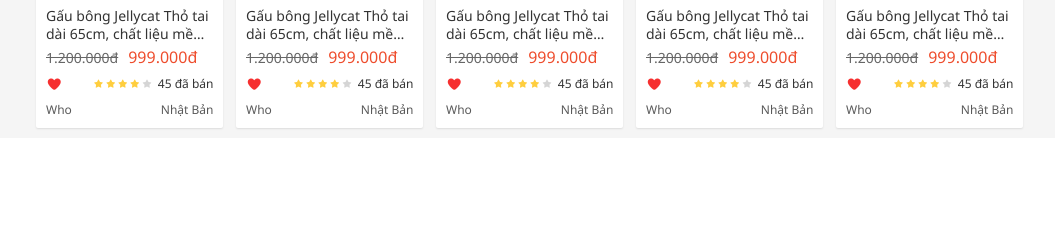
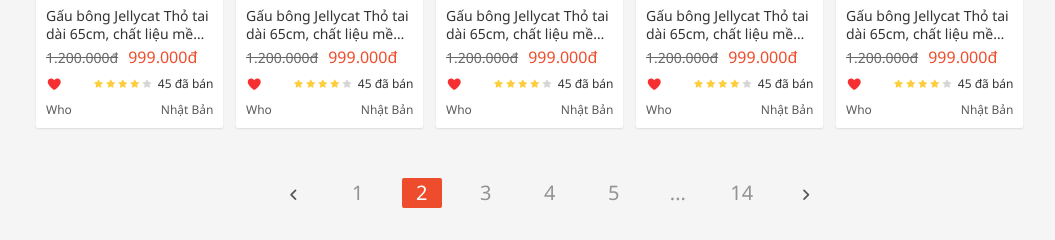
Before and after one commit to havanphong784/Shoppee, a plain HTML site: page index.html in a window 1280 px wide. Shown: the part 1073-1313 px from the top of the page, without its empty margins (211-1266 px from the left). Before the commit the page ends 1211 px from the top, so only its background shows below. Drawn offline with Linux system fonts and the light colour scheme.

Commit message:
Pagination UI

```diff
--- a/assets/css/base.css
+++ b/assets/css/base.css
@@ -58,6 +58,51 @@ html {
     width: 83.3333%;
 }
 
+.pagination {
+    display: flex;
+    align-items: center;
+    justify-content: center;
+    list-style: none;
+}
+
+.pagination-item {
+    margin: 0 12px;
+}
+
+.pagination-item--active .pagination-item__link {
+    color: var(--white-color);
+    background-color: var(--primary-color);
+}
+
+.pagination-item--active .pagination-item__link:hover {
+    -moz-force-broken-image-icon: #ed5c3f;
+}
+
+.pagination-item__link {
+    --height: 30px;
+    display: block;
+    text-decoration: none;
+    font-size: 2rem;
+    font-weight: 400;
+    color: #939393;
+    min-width: 40px;
+    height: var(--height);
+    text-align: center;
+    line-height: var(--height);
+    border-radius: 2px;
+}
+
+.pagination-item__icon {
+
+}
+
+.home-product__pagination {
+    margin: 50px 0 32px;
+}
+
+
+
+
 /* Animation */
 @keyframes fadeIn {
     from {
--- a/index.html
+++ b/index.html
@@ -953,6 +953,39 @@
                                 </div>
                             </div>
                         </div>
+                        <ul class="pagination home-product__pagination">
+                            <li class="pagination-item">
+                                <a href="" class="pagination-item__link">
+                                    <i class="pagination-item__icon home-filter__page-icon fa-solid fa-angle-left"></i>
+                                </a>
+                            </li>
+                            <li class="pagination-item">
+                                <a href="" class="pagination-item__link">1</a>
+                            </li>
+                            <li class="pagination-item pagination-item--active">
+                                <a href="" class="pagination-item__link">2</a>
+                            </li>
+                            <li class="pagination-item">
+                                <a href="" class="pagination-item__link">3</a>
+                            </li>
+                            <li class="pagination-item">
+                                <a href="" class="pagination-item__link">4</a>
+                            </li>
+                            <li class="pagination-item">
+                                <a href="" class="pagination-item__link">5</a>
+                            </li>
+                            <li class="pagination-item">
+                                <a href="" class="pagination-item__link">...</a>
+                            </li>
+                            <li class="pagination-item">
+                                <a href="" class="pagination-item__link">14</a>
+                            </li>
+                            <li class="pagination-item">
+                                <a href="" class="pagination-item__link">
+                                    <i class="pagination-item__icon home-filter__page-icon fa-solid fa-angle-right"></i>
+                                </a>
+                            </li>
+                        </ul>
                     </div>
                 </div>
             </div>
```
